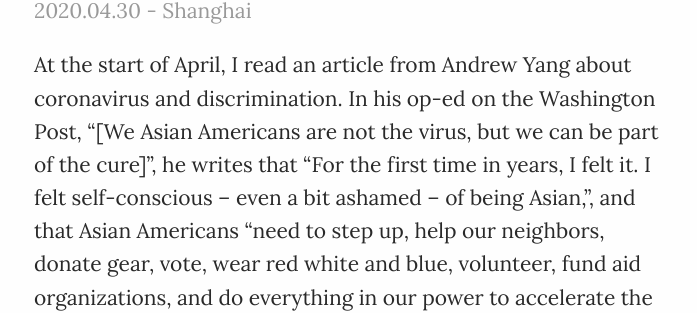
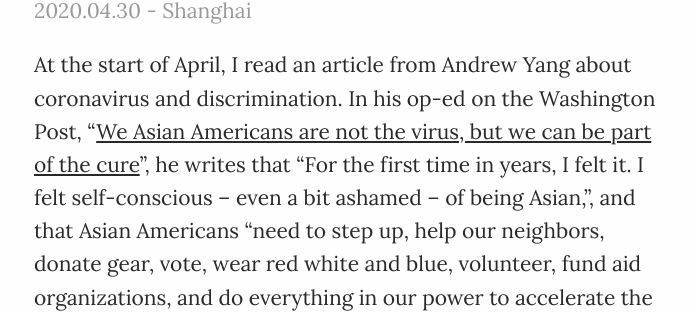
Before and after one commit to stantonwong/stantonwong-old.github.io, a Jekyll site: the page built from _posts/2020-05-01-idea-5.md, in a window 1280 px wide. Shown: the part 238-551 px from the top of the page, without its empty margins (290-987 px from the left). Built offline with Jekyll 4.4.1, drawn with Linux system fonts in a browser that asks for light colours; some web fonts are replaced; part of the change alters nothing that is shown; some of the changed text lies outside the part shown.

Commit message:
idea-5 fixed link

```diff
--- a/_posts/2020-05-01-idea-5.md
+++ b/_posts/2020-05-01-idea-5.md
@@ -5,7 +5,7 @@ date: 2020-04-30 19:30:00 +0800
 location: Shanghai
 ---
 
-At the start of April, I read an article from Andrew Yang about coronavirus and discrimination. In his op-ed on the Washington Post, “[We Asian Americans are not the virus, but we can be part of the cure]”, he writes that "For the first time in years, I felt it. I felt self-conscious -- even a bit ashamed -- of being Asian,”, and that Asian Americans “need to step up, help our neighbors, donate gear, vote, wear red white and blue, volunteer, fund aid organizations, and do everything in our power to accelerate the end of this crisis. We should show without a shadow of a doubt that we are Americans who will do our part for our country in this time of need”. Basically, it puts the onus on Asian-Americans to take action and, to a certain extent, removes the blame on racists.
+At the start of April, I read an article from Andrew Yang about coronavirus and discrimination. In his op-ed on the Washington Post, “[We Asian Americans are not the virus, but we can be part of the cure](https://www.washingtonpost.com/opinions/2020/04/01/andrew-yang-coronavirus-discrimination/)”, he writes that "For the first time in years, I felt it. I felt self-conscious -- even a bit ashamed -- of being Asian,”, and that Asian Americans “need to step up, help our neighbors, donate gear, vote, wear red white and blue, volunteer, fund aid organizations, and do everything in our power to accelerate the end of this crisis. We should show without a shadow of a doubt that we are Americans who will do our part for our country in this time of need”. Basically, it puts the onus on Asian-Americans to take action and, to a certain extent, removes the blame on racists.
 
 Immediately, there was backlash. He immediately got attacked for not understanding Asian Americans and how he doesn’t understand racism and the like.
 
```
